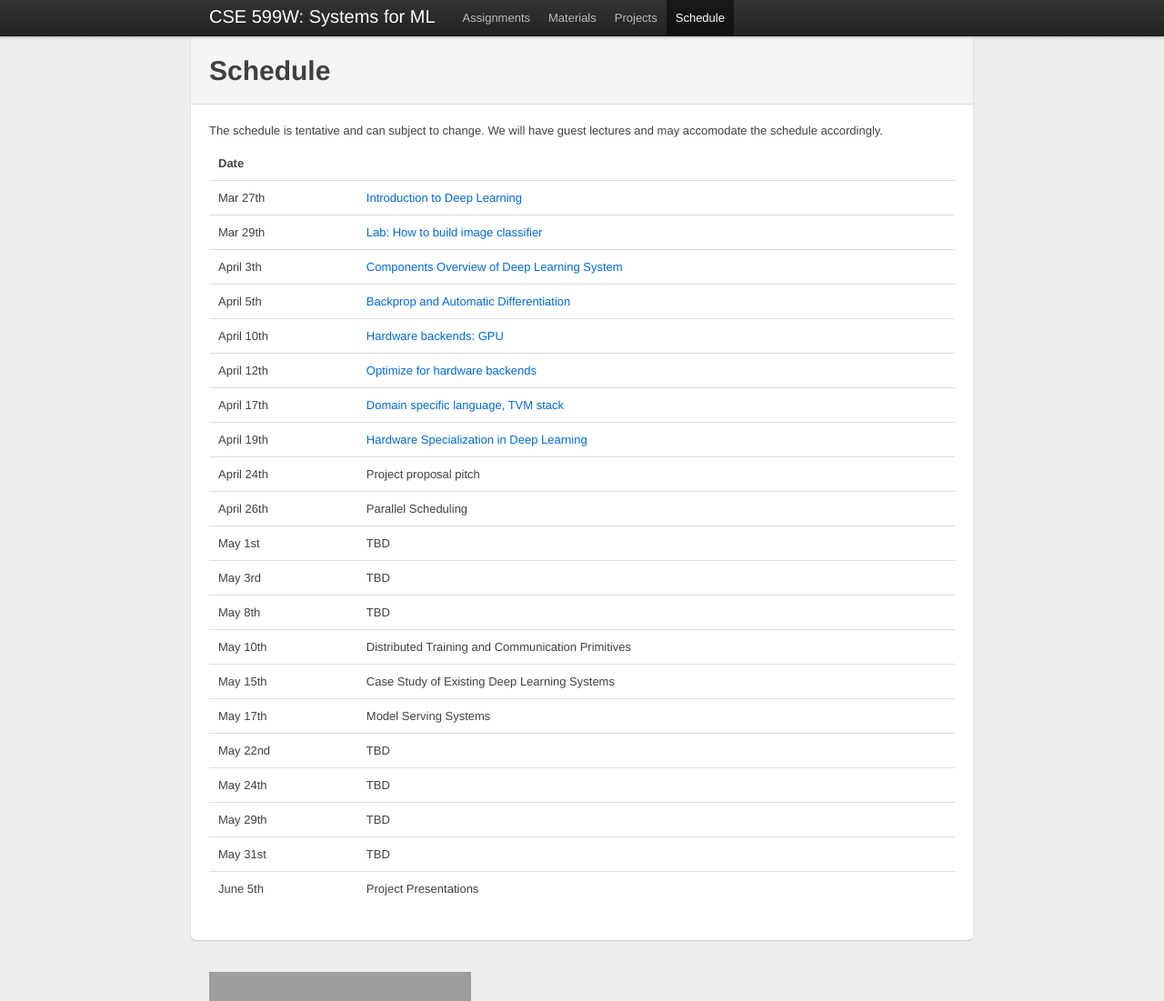
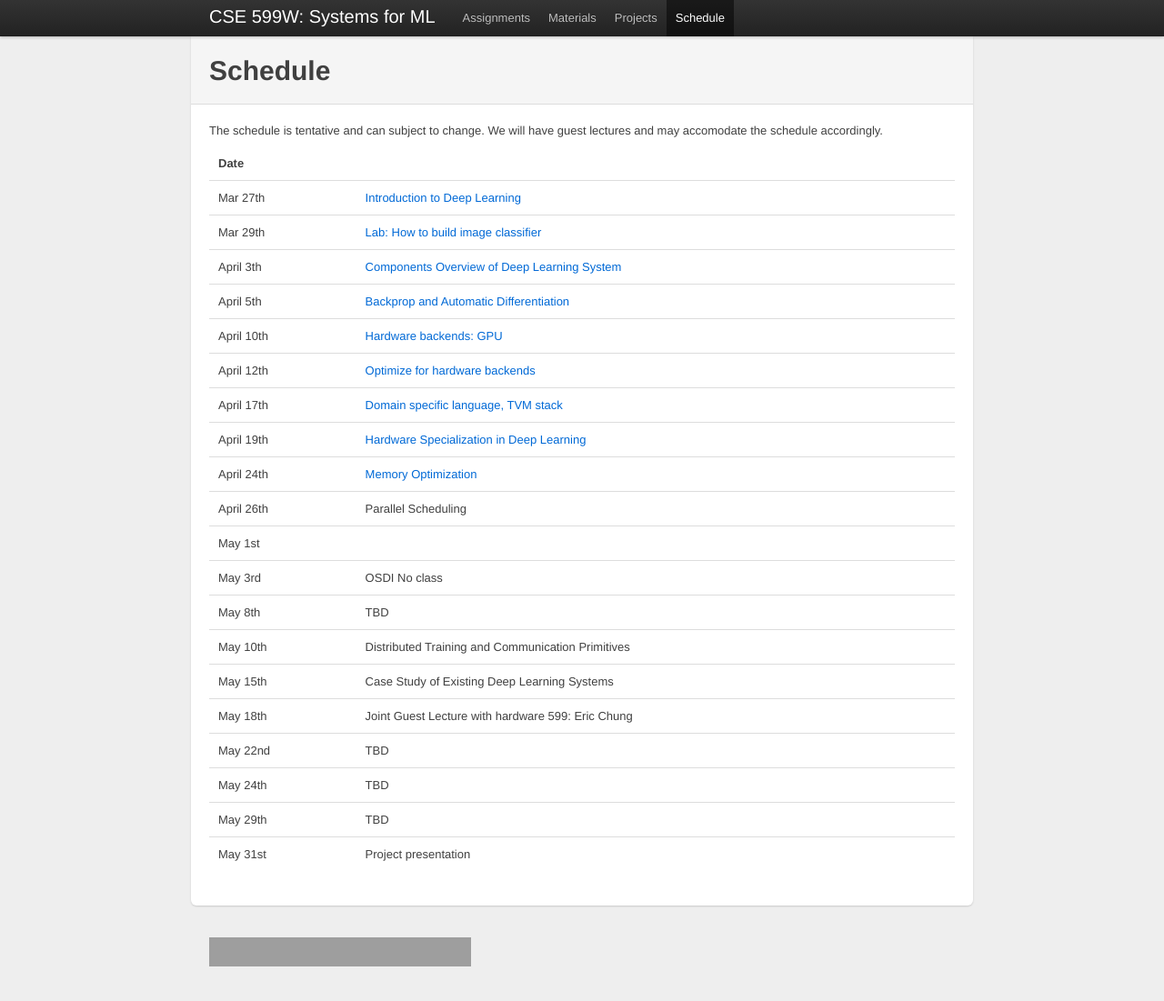
Before and after one commit to dlsys-course/dlsys-course.github.io, a Jekyll site: the page built from schedule.md, in a window 1280 px wide and 1101 px high. Shown: the whole window at 91% size. Built offline with Jekyll 4.4.1, drawn with Linux system fonts in a browser that asks for light colours; grey boxes are pictures that could not be loaded.

Commit message:
add slides

```diff
--- a/schedule.md
+++ b/schedule.md
@@ -20,17 +20,16 @@
 | April 10th   |   [Hardware backends: GPU](pdf/lecture5.pdf)                              		|
 | April 12th   |   [Optimize for hardware backends](pdf/lecture6.pdf)    |
 | April 17th   |   [Domain specific language, TVM stack](pdf/lecture7.pdf) |
-| April 19th   |   [Hardware Specialization in Deep Learning](pdf/lecture8.pdf)             		|
-| April 24th   |   Project proposal pitch              		|
+| April 19th   |   [Hardware Specialization in Deep Learning](pdf/lecture8.pdf)  |
+| April 24th   |   [Memory Optimization](pdf/lecture9.pdf)            		|
 | April 26th   |   Parallel Scheduling                                 		|
-| May 1st      |   TBD                                                 		|
-| May 3rd      |   TBD                                                 		|
+| May 1st      |                                                    		|
+| May 3rd      |   OSDI No class                                      		|
 | May 8th      |   TBD                                                 		|
 | May 10th     |   Distributed Training and Communication Primitives   		|
 | May 15th     |   Case Study of Existing Deep Learning Systems        		|
-| May 17th     |   Model Serving Systems                               		|
+| May 18th     |   Joint Guest Lecture with hardware 599: Eric Chung        |
 | May 22nd     |   TBD                                                 		|
 | May 24th     |   TBD                                                 		|
 | May 29th     |   TBD                                                 		|
-| May 31st     |   TBD                                                 		|
-| June 5th     |   Project Presentations                               		|
+| May 31st     |   Project presentation                                    	|
```
